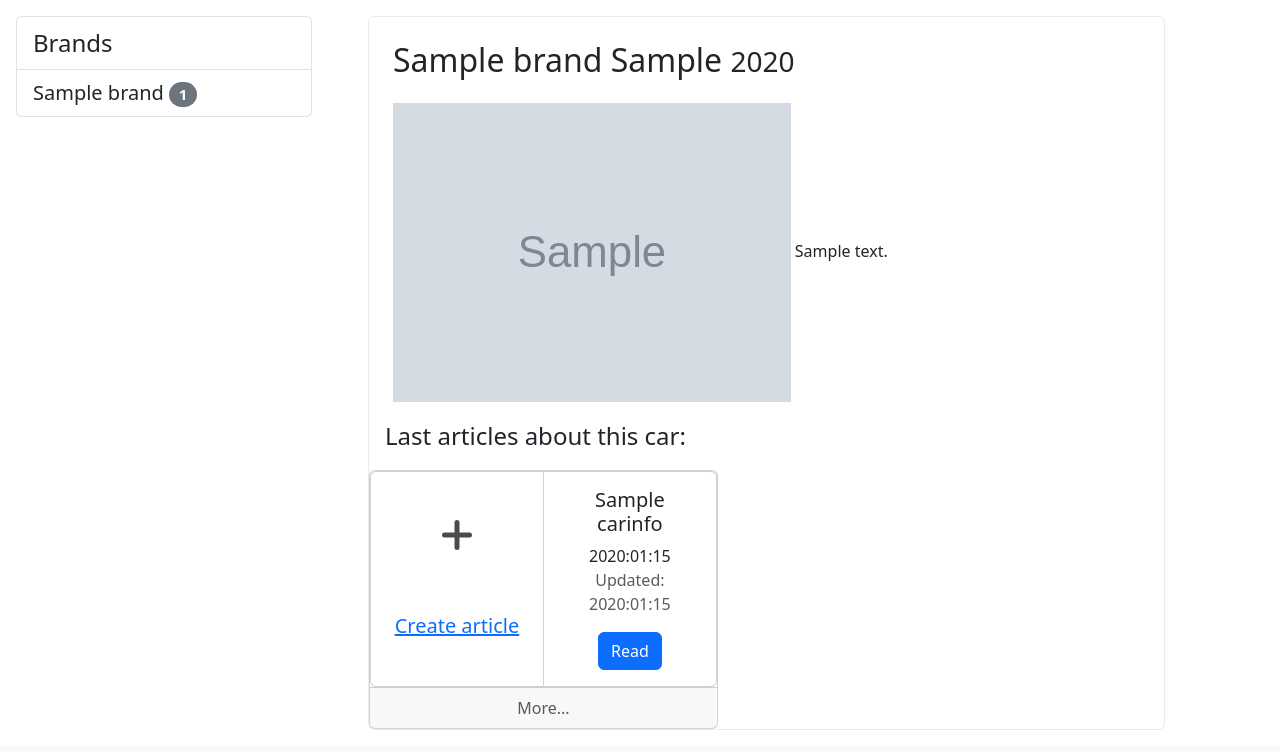
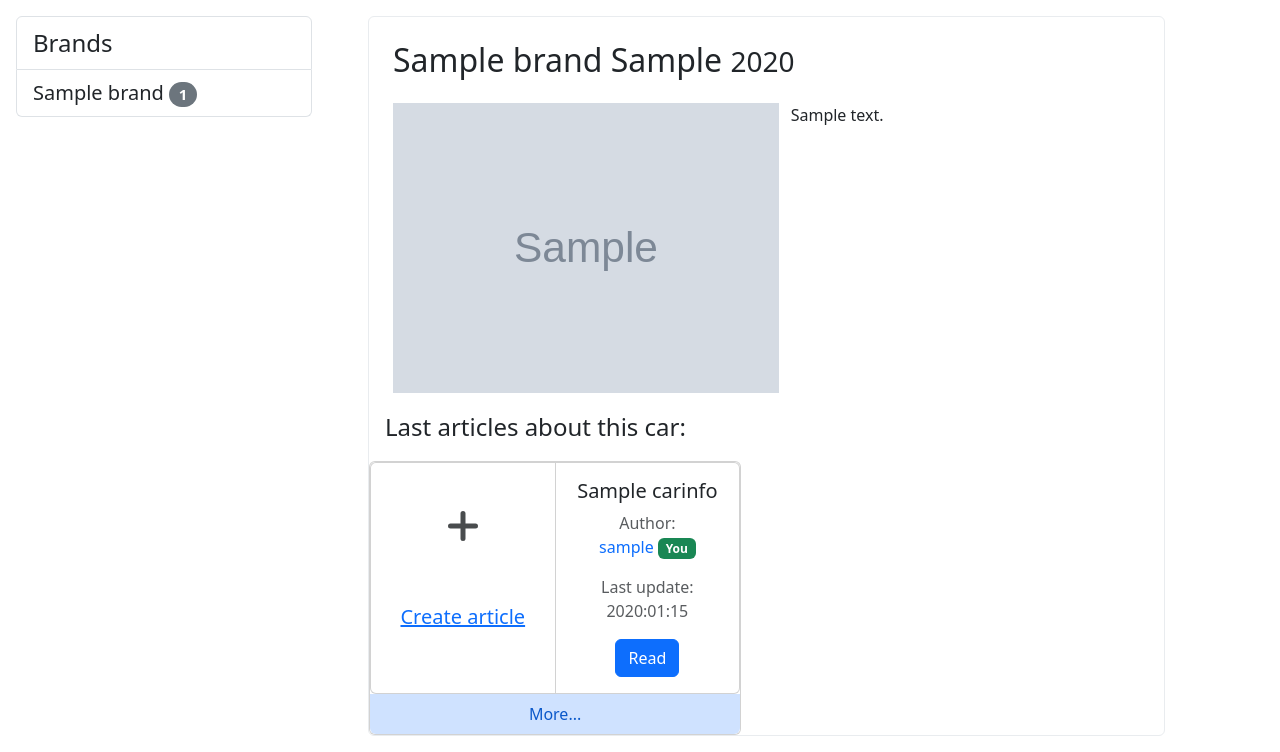
Before and after one commit to Sugyk/nfs_mwsite, a Django app: page /1 in a window 1280 px wide. Shown: the part 56-808 px from the top of the page. Before the commit the page ends 786 px from the top, so only its background shows below. Run offline with Django 4.2, Linux system fonts and the light colour scheme; a user stored in the database is signed in; tables that the repository leaves empty hold one stand-in row (values such as "Sample post"); grey boxes marked "Sample" are stand-in pictures; some libraries are stand-ins or nearby versions.

Commit message:
car.html: minor cars template changes

```diff
--- a/nfs/gallery/templates/gallery/car.html
+++ b/nfs/gallery/templates/gallery/car.html
@@ -8,10 +8,10 @@
             <small>{{ object.model_year }}</small>
         </h2>
         <div>
-            <img class="ms-4 w-50" src="{{ object.photo.url }}" alt="">
-            <p class="d-inline-block">
+            <div class="row">
+                <img class="ms-4 w-50" src="{{ object.photo.url }}" alt="">
                 {{ object.short_description }}
-            </p>
+            </div>
         </div>
         <p class="fs-4 m-3">
             Last articles about this car:
@@ -30,16 +30,23 @@
                 <div class="card">
                     <div class="card-body">
                         <h5 class="card-title">{{ item.title }}</h5>
-                        <p class="fw-light mb-0">{{ item.created_at|date:"Y:m:d" }}</p>
-                        <p class="fw-light text-muted">Updated: {{ item.updated_at|date:"Y:m:d" }}</p>
+                        <p class="fw-light text-muted">Author:<br>
+                            <a href="#" class="text-decoration-none">
+                                {{ item.author }}
+                            </a>
+                            {% if item.author == user %}
+                            <span class="badge bg-success">You</span>
+                            {% endif %}
+                        </p>
+                        <p class="fw-light text-muted">Last update: {{ item.updated_at|date:"Y:m:d" }}</p>
                         <a href="{% url 'article' item.pk %}" class="btn btn-primary">Read</a>
                     </div>
                 </div>
                 {% endfor %}
             </div>
-            <div class="card-footer text-muted">
-              More...
-            </div>
+            <a href="{% url 'article_list' object.pk %}" class="p-2 list-group-item list-group-item-action list-group-item-primary">
+                More...
+            </a>
         </div>
     </div>
 {% endblock %}
```
